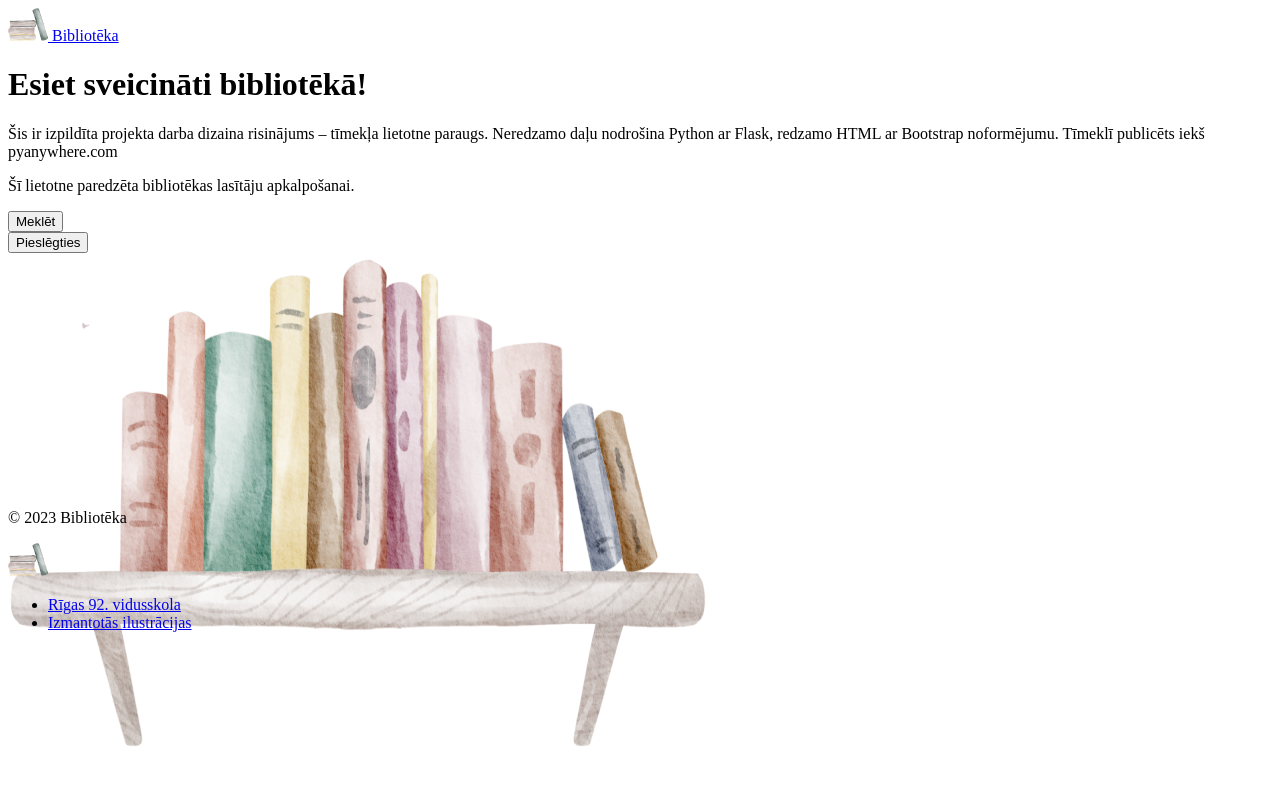
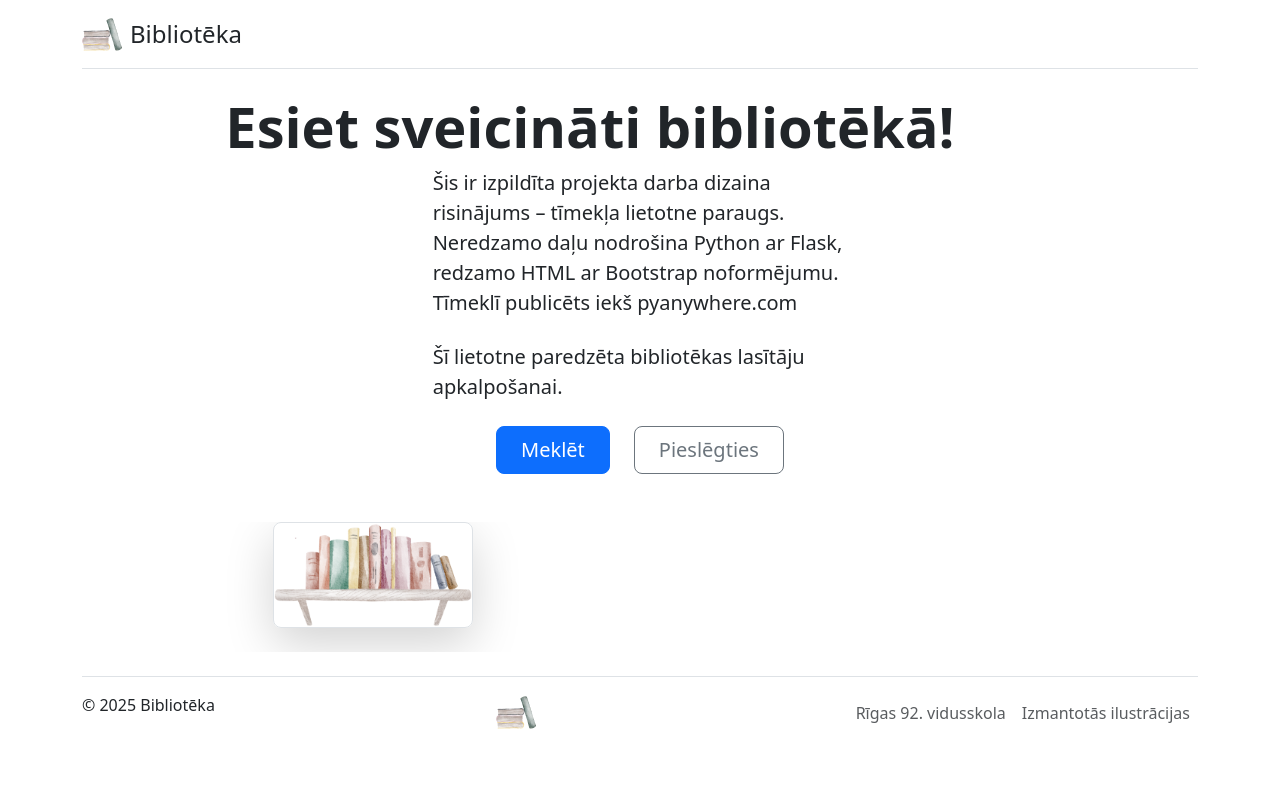
Before and after one commit to AleksandrZelukin/skolas-biblioteka, a Flask app: page / in a window 1280 px wide. Shown: the top 785 px of the page. Run offline with Flask 3, Linux system fonts and the light colour scheme.

Commit message:
Update apps

```diff
--- a/static/style.css
+++ b/static/style.css
@@ -0,0 +1,19 @@
+.container {
+    background-color: bisque;
+    padding: 12px;
+    align-self: auto;
+
+}
+.col-md-8{flex:0 0 auto;width:66.66666667%}
+.mx-auto{margin-right:auto!important;margin-left:auto!important}
+.d-flex{display:flex!important}
+.nav{--bs-nav-link-padding-x:1rem;
+    --bs-nav-link-padding-y:0.5rem;
+    --bs-nav-link-font-weight: ;
+    --bs-nav-link-color:var(--bs-link-color);
+    --bs-nav-link-hover-color:var(--bs-link-hover-color);
+    --bs-nav-link-disabled-color:var(--bs-secondary-color);
+    display:flex;
+    flex-wrap:wrap;
+    padding-left:0;margin-bottom:0;
+    list-style:none}
--- a/templates/index.html
+++ b/templates/index.html
@@ -3,7 +3,7 @@
 {% block title %} Bibliotēka {% endblock %}
 {% block content %}
 
-<div class="px-4 pt-5 my-5 text-center border-bottom">
+<div class="container">
     <h1 class="display-4 fw-bold">Esiet sveicināti bibliotēkā!</h1>
     <div class="col-lg-6 mx-auto">
         <p class="lead mb-4">Šis ir izpildīta projekta darba dizaina risinājums – tīmekļa lietotne paraugs. Neredzamo daļu nodrošina Python ar Flask, redzamo HTML ar Bootstrap noformējumu. Tīmeklī publicēts iekš pyanywhere.com</p>
@@ -21,7 +21,7 @@
     <div class="overflow-hidden" style="max-height: 30vh;">
         <div class="container px-5">
             <img src="{{url_for('static', filename='plaukts.png')}}" class="img-fluid border rounded-3 shadow-lg mb-4" alt="Example image"
-                 width="700" height="500" loading="lazy">
+                 width="200" loading="lazy">
         </div>
     </div>
 </div>
--- a/templates/sagatave.html
+++ b/templates/sagatave.html
@@ -3,8 +3,8 @@
 
 <head>
   <meta charset="utf-8">
-  <link href="static/style.css" rel="stylesheet">
-  <!-- <link href="https://cdn.jsdelivr.net/npm/bootstrap@5.3.0-alpha1/dist/css/bootstrap.min.css" rel="stylesheet" integrity="sha384-GLhlTQ8iRABdZLl6O3oVMWSktQOp6b7In1Zl3/Jr59b6EGGoI1aFkw7cmDA6j6gD" crossorigin="anonymous">-->
+  <!--<link href="static/style.css" rel="stylesheet">-->
+  <link href="https://cdn.jsdelivr.net/npm/bootstrap@5.3.0-alpha1/dist/css/bootstrap.min.css" rel="stylesheet" integrity="sha384-GLhlTQ8iRABdZLl6O3oVMWSktQOp6b7In1Zl3/Jr59b6EGGoI1aFkw7cmDA6j6gD" crossorigin="anonymous">
   <title>{% block title %} {% endblock %}</title>
 </head>
 
@@ -33,11 +33,9 @@
 
     <div class="container">
   <footer class="d-flex flex-wrap justify-content-between align-items-center py-3 my-4 border-top">
-    <p class="col-md-4 mb-0 text-muted">&copy; 2023 Bibliotēka</p>
+    <p>&copy; 2025 Bibliotēka</p>
 
-    <a href="/" class="col-md-4 d-flex align-items-center justify-content-center mb-3 mb-md-0 me-md-auto link-dark text-decoration-none">
-      <img src="{{url_for('static', filename='logo.png')}}" class="bi me-2" width="40" height="33">
-    </a>
+    <a><img src="{{url_for('static', filename='logo.png')}}" class="bi me-2" width="40" height="33"> </a>
 
     <ul class="nav col-md-4 justify-content-end">
       <li class="nav-item"><a href="https://r92vsk.lv/" class="nav-link px-2 text-muted">Rīgas 92. vidusskola</a></li>
```
